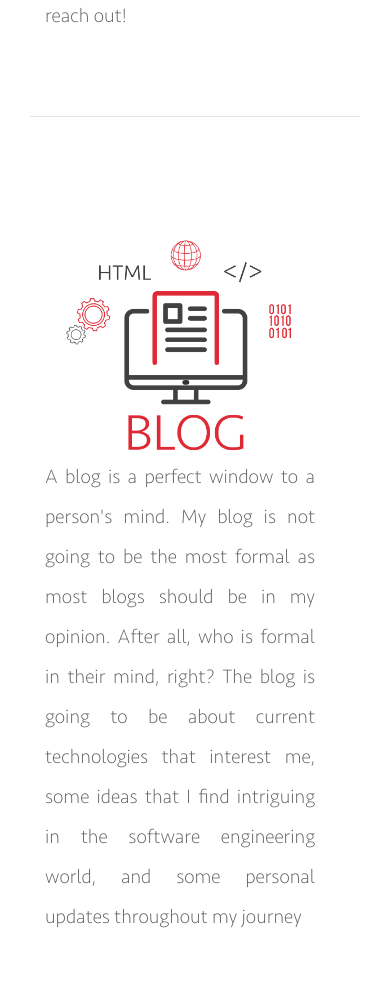
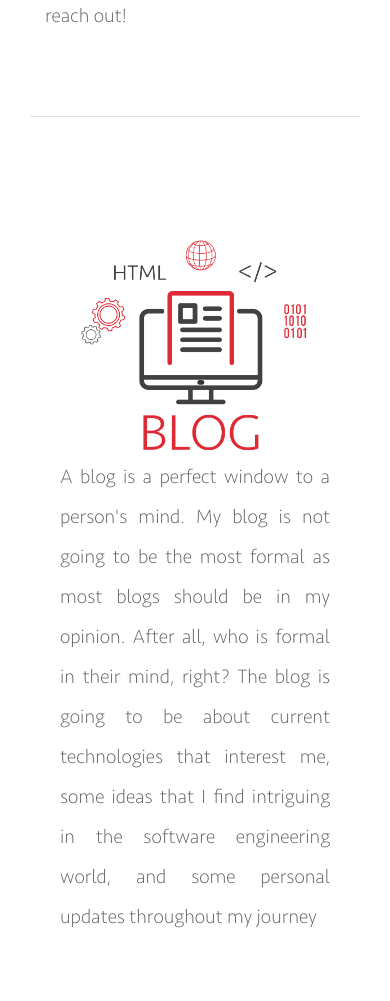
Before and after one commit to moom1/MyWebsite, a PHP site: page /home in a window 390 px wide. Shown: the part 1616-2617 px from the top of the page. Run offline with PHP 8.4, Linux system fonts and the light colour scheme; data that the repository does not hold is empty.

Commit message:
quick mobile margin fix

```diff
--- a/home.php
+++ b/home.php
@@ -90,13 +90,23 @@
             <hr class="featurette-divider">
 
 
-            <div class="container row featurette">
+            <div class="container row featurette d-none d-sm-inline-flex">
             <div class="col-md-5 slide-in from-left">
                 <img class="bd-placeholder-img bd-placeholder-img-lg featurette-image img-fluid mx-auto" src="resources/pictures/Icons_Blog.png" width="500px" height="500px" alt="">
             </div>
 
             <div class="feat  col-md-7 text-justify slide-in from-right">
                 <p class="lead d-none d-sm-inline-flex" style="font-size: 1.8rem;">A blog is a perfect window to a person's mind. My blog is not going to be the most formal as most blogs should be in my opinion. After all, who is formal in their mind, right? The blog is going to be about current technologies that interest me, some ideas that I find intriguing in the software engineering world, and some personal updates throughout my journey</p>
+            </div>
+
+            </div>
+
+            <div class="container featurette d-md-none d-md-none">
+            <div class="col-md-5 slide-in from-left">
+                <img class="bd-placeholder-img bd-placeholder-img-lg featurette-image img-fluid mx-auto" src="resources/pictures/Icons_Blog.png" width="500px" height="500px" alt="">
+            </div>
+
+            <div class="feat  col-md-7 text-justify slide-in from-right">
                 <p class="lead d-md-none d-md-none">A blog is a perfect window to a person's mind. My blog is not going to be the most formal as most blogs should be in my opinion. After all, who is formal in their mind, right? The blog is going to be about current technologies that interest me, some ideas that I find intriguing in the software engineering world, and some personal updates throughout my journey</p>
             </div>
 
```
